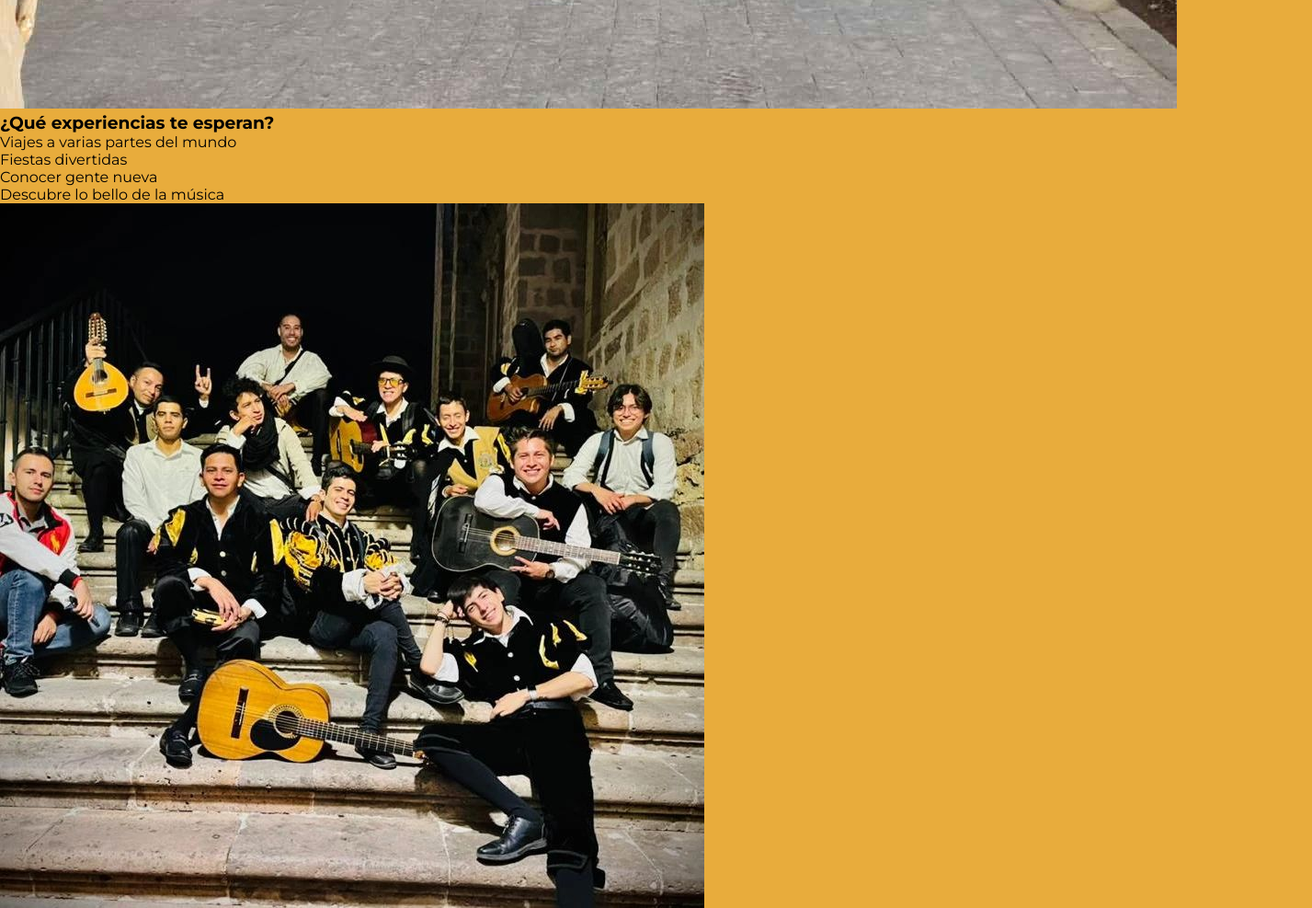
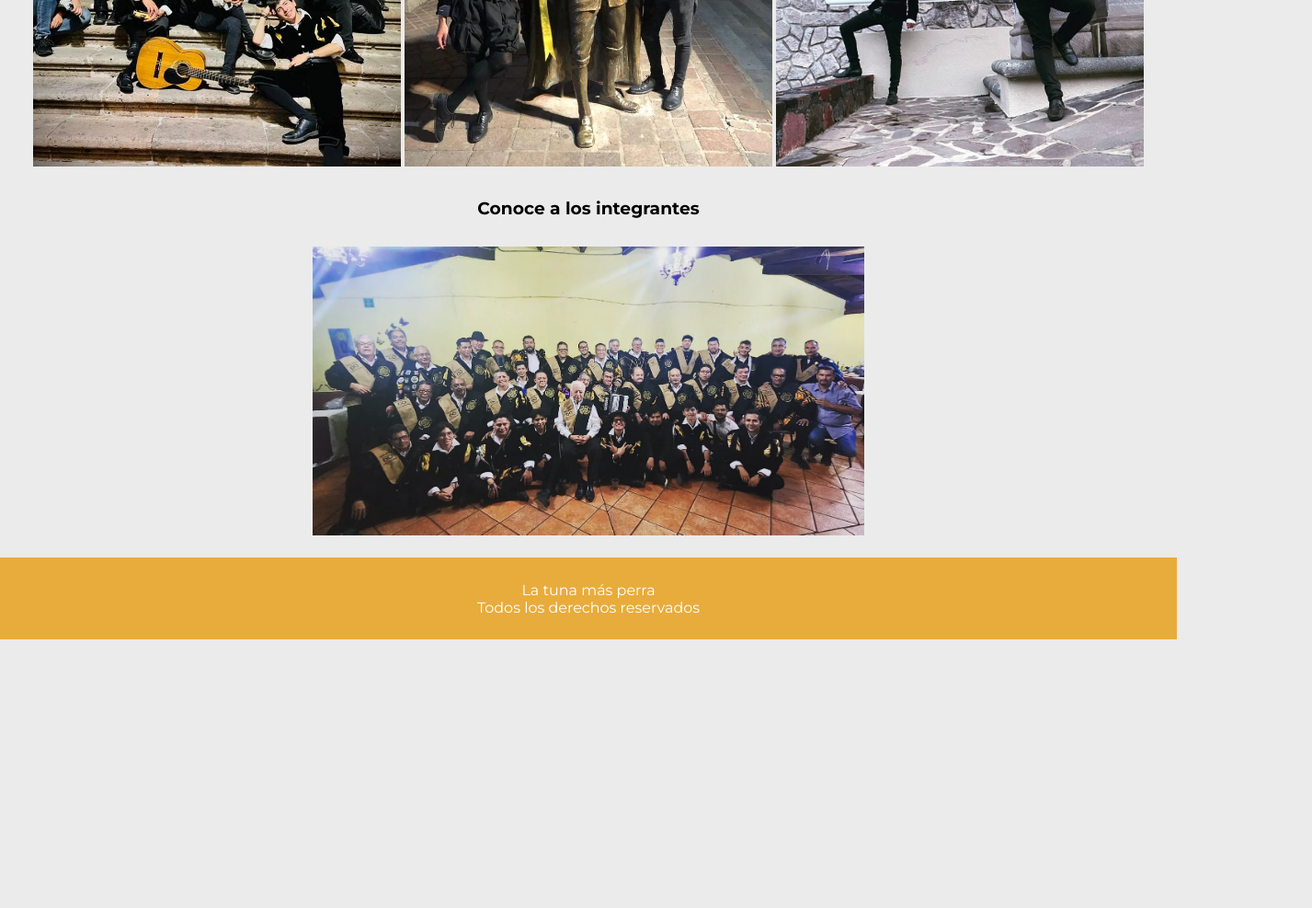
Before and after one commit to Iaanz/ProyectoKuzko, a plain HTML site: page index.html in a window 1280 px wide. Shown: the part 1420-2407 px from the top of the page at 92% size, 1427 px wide, since content can reach past the window. After the commit the page ends 2115 px from the top, so only its background shows below. Drawn offline with Linux system fonts and the light colour scheme.

Commit message:
Update style.css
Se estiliza la página

```diff
--- a/style.css
+++ b/style.css
@@ -10,7 +10,6 @@ nav {background-color: #510b2c;
     padding-top: 2rem;
     padding-bottom: 1rem;
 
-
 }
 
 .tituloPagina {
@@ -19,6 +18,9 @@ nav {background-color: #510b2c;
     font-size: x-large;
     text-transform: uppercase ;
 }
+.tituloPagina img{
+    border-radius: 50%;
+}
 
 .list_nav{
     display:flex;
@@ -26,11 +28,14 @@ nav {background-color: #510b2c;
     color:white;
     font-size: 20px;
     margin-top: 2rem ;
-
-
 }
 
-.list_nav :hover{
+.list_nav a{
+    text-decoration: none;
+    color: white;
+}
+
+.list_nav a:hover{
     background-color: #E8AC3C;
     padding: 10px 10px;
     border-radius: 3px;
@@ -46,7 +51,15 @@ nav {background-color: #510b2c;
 
 body{
 
+    background-color: #ebebeb;
+}
+
+footer{
+    margin: 10px 0 0 0;
+    padding: 2%;
     background-color: #E8AC3C;
+    color: white;
+    text-align: center;
 }
 
  /* esto es parte de la pagina principal */
@@ -55,6 +68,24 @@ body{
     padding: 20px;
     margin-top: 3rem;
 }
+
+main{
+    text-align: center;
+}
+
+main img {
+    width: 600px;
+    margin: 10px 0;
+}
+
+main h3{
+    margin: 20px 0;
+}
+
+.tunos_img img{
+    width: 400px;
+}
+
  /* esto es parte de la pagina principal */
 .introPagina {
     text-align: center;
```
